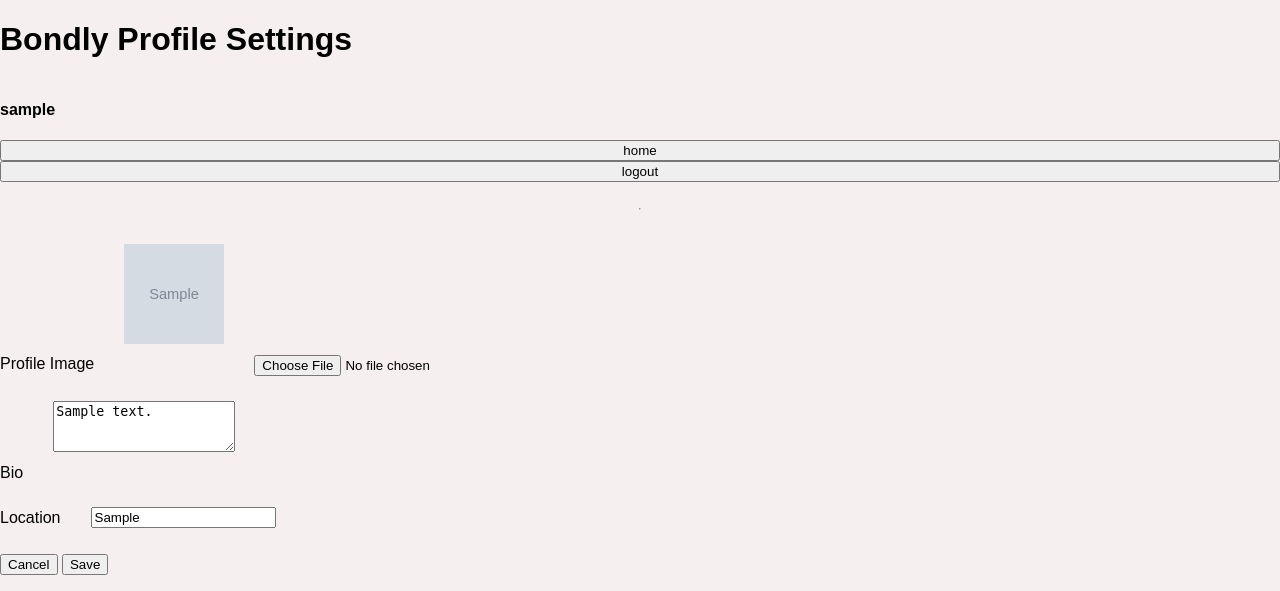
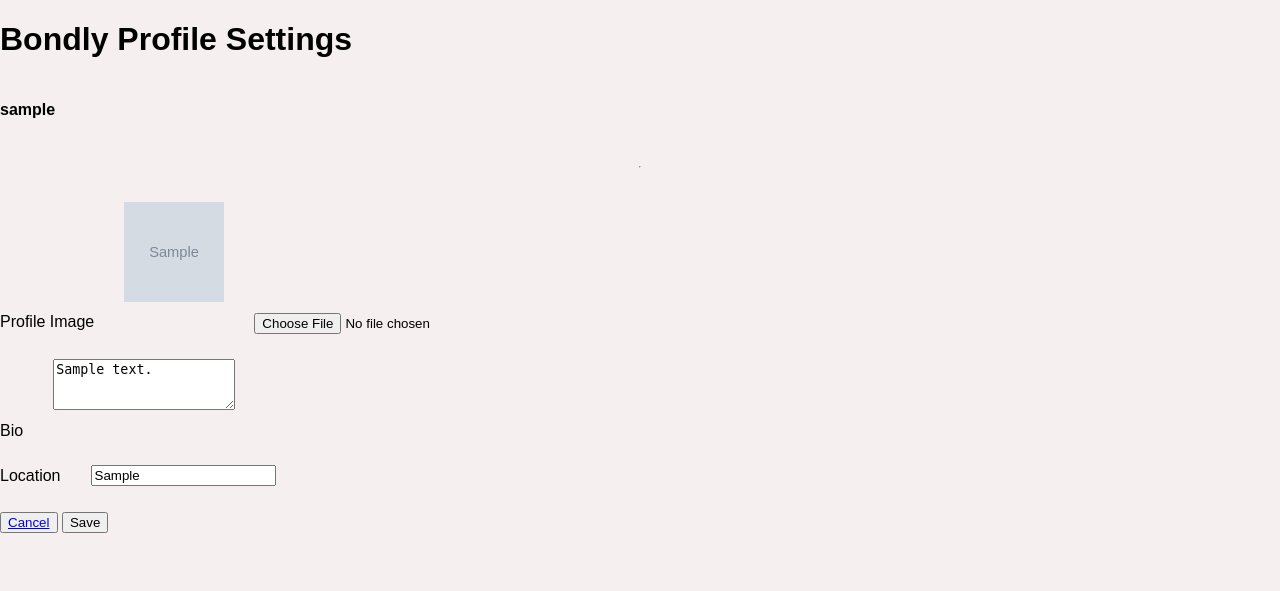
Before and after one commit to sahilsnghai/Bondly, a Django app: page /settings in a window 1280 px wide. Shown: the part 226-817 px from the top of the page. After the commit the page ends 759 px from the top, so only its background shows below. Run offline with Django 4.2, Linux system fonts and the light colour scheme; a user stored in the database is signed in; tables that the repository leaves empty hold one stand-in row (values such as "Sample post"); grey boxes marked "Sample" are stand-in pictures.

Commit message:
remove bug of apple and favicon also few updates on html

```diff
--- a/bondlycode/settings.py
+++ b/bondlycode/settings.py
@@ -11,8 +11,10 @@ https://docs.djangoproject.com/en/4.1/ref/settings/
 """
 
 from pathlib import Path
-from cassandra.auth import PlainTextAuthProvider
 import os
+
+import mimetypes
+mimetypes.add_type("text/css", ".css", True)
 
 # Build paths inside the project like this: BASE_DIR / 'subdir'.
 BASE_DIR = Path(__file__).resolve().parent.parent
@@ -135,7 +137,7 @@ USE_TZ = True
 # https://docs.djangoproject.com/en/4.1/howto/static-files/
 
 STATIC_URL = '/static/'
-STATIC_ROOT = os.path.join(BASE_DIR,'static')
+STATIC_ROOT = os.path.join(BASE_DIR,'staticfiles')
 STATICFILES_DIRS = (os.path.join(BASE_DIR,'static'),)
 
 
--- a/bondlycode/urls.py
+++ b/bondlycode/urls.py
@@ -21,9 +21,10 @@ from django.conf import settings
 
 urlpatterns = [
     path('admin/', admin.site.urls),
-    path('',include('bondlycore.urls'))
+    path('', include('bondlycore.urls'))
 ]
 
 
 urlpatterns = urlpatterns + static(settings.MEDIA_URL,
-    document_root=settings.MEDIA_ROOT)
+                                   document_root=settings.MEDIA_ROOT) + static(settings.STATIC_URL,
+                                   document_root=settings.STATIC_ROOT)
--- a/bondlycore/views.py
+++ b/bondlycore/views.py
@@ -8,9 +8,15 @@ from itertools import chain
 # Create your views here.
 
 
+def title(request):
+    Title = str(request.path[1:]).capitalize()
+    if request.path == "/":
+        Title = "Bondly"
+    return Title
+
 def index(request):
     logout(request)
-    return render(request, 'index.html')
+    return render(request, 'index.html',{"title":title(request)})
 
 
 @login_required(login_url="login")
@@ -171,7 +177,7 @@ def home(request):
     feedList = list(chain(*feed))
 
     # feed_post = models.Post.objects.all()
-    context = {"user_profile": user_profile,"user_object": user_obj, "posts": feedList}
+    context = {"user_profile": user_profile,"user_object": user_obj, "posts": feedList,"title":title(request)}
     return render(request, 'home.html', context)
 
 
--- a/template/header.html
+++ b/template/header.html
@@ -7,13 +7,24 @@
   <link rel="stylesheet" href="{% static 'css/search.css' %}">
   <link rel="stylesheet" href="{% static 'css/profile.css' %}">
 
+  <link rel="shortcut icon" href="{% static 'icon/favicon.ico' %}" type="image/x-icon" />
+  <link rel="apple-touch-icon" href="{% static 'icon/apple-touch-icon.png' %}" />
+  <link rel="apple-touch-icon" sizes="57x57" href="{% static 'icon/apple-touch-icon-57x57.png' %}" />
+  <link rel="apple-touch-icon" sizes="72x72" href="{% static 'icon/apple-touch-icon-72x72.png' %}" />
+  <link rel="apple-touch-icon" sizes="76x76" href="{% static 'icon/apple-touch-icon-76x76.png' %}" />
+  <link rel="apple-touch-icon" sizes="114x114" href="{% static 'icon/apple-touch-icon-114x114.png' %}" />
+  <link rel="apple-touch-icon" sizes="120x120" href="{% static 'icon/apple-touch-icon-120x120.png' %}" />
+  <link rel="apple-touch-icon" sizes="144x144" href="{% static 'icon/apple-touch-icon-144x144.png' %}" />
+  <link rel="apple-touch-icon" sizes="152x152" href="{% static 'icon/apple-touch-icon-152x152.png' %}" />
+  <link rel="apple-touch-icon" sizes="180x180" href="{% static 'icon/apple-touch-icon-180x180.png' %}" />
+
   <meta http-equiv="cache-control" content="max-age=0" />
   <meta http-equiv="cache-control" content="no-cache" />
   <meta http-equiv="expires" content="0" />
   <meta http-equiv="expires" content="Tue, 01 Jan 1980 1:00:00 GMT" />
   <meta http-equiv="pragma" content="no-cache"/>
 
-  <title>{{ request.path }}</title>
+  <title>{{ request.resolver_match.view_name }}</title>
 </head>
 
   <header>
@@ -28,7 +39,7 @@
   <nav>
     {% if request.path != '/search' and user.is_authenticated %}
     <div class="nav-img">
-      <a  href="/profile/{{user.username}}"> <img class="profile-img" src="{{ user_profile.img_profile.url }}" /></a>
+      <a  href="/profile/{{user.username}}"> <img class="profile-img" src="{{ user_profile.img_profile.url }}" alt="{{user.username}}" /></a>
     </div>
     {% endif %}
     <ul>
--- a/template/profile.html
+++ b/template/profile.html
@@ -32,7 +32,7 @@
 </div>
 <hr>
 
-{% for post in posts %}
+{% for post in posts reversed %}
 <div class="User-posts">
     <div class="username"> <a href="">@{{post.user}}</a> </div>
     <a class="post" href="{{post.image.url}}" height='50%' width="45%">
--- a/template/settings.html
+++ b/template/settings.html
@@ -1,25 +1,9 @@
 {% load static %}
-
-<!DOCTYPE>
-<html lang="en">
-
-<head>
-    <title>Settings</title>
-    <style>
-        a { text-decoration: none; color:black;}
-      </style>
-
-</head>
+{% include 'header.html' %}
 
 <body>
-    {% include 'header.html' %}
     <h1>Bondly Profile Settings</h1>
     <h4>{{user.username}}</h4>
-
-    <button><a href="home" style="margin:2%;"> home </a></button>
-    <button><a href="logout" style="margin:2%;">logout</a></button>
-
-
 
     <br>
     <hr>
@@ -50,5 +34,3 @@
         </div>
     </form>
 </body>
-
-</html>
```
Also changed, not shown: static/icon/apple-touch-icon-114x114.png (added), static/icon/apple-touch-icon-120x120.png (added), static/icon/apple-touch-icon-144x144.png (added), static/icon/apple-touch-icon-152x152.png (added), static/icon/apple-touch-icon-180x180.png (added), static/icon/apple-touch-icon-57x57.png (added), static/icon/apple-touch-icon-72x72.png (added), static/icon/apple-touch-icon-76x76.png (added), static/icon/apple-touch-icon.png (added), static/icon/favicon.ico (added).
